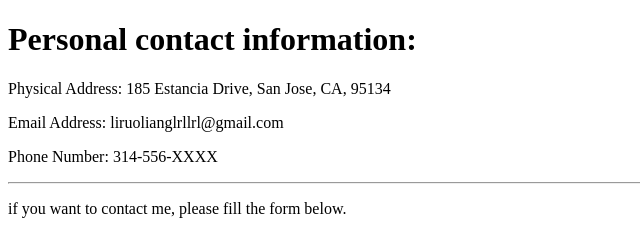
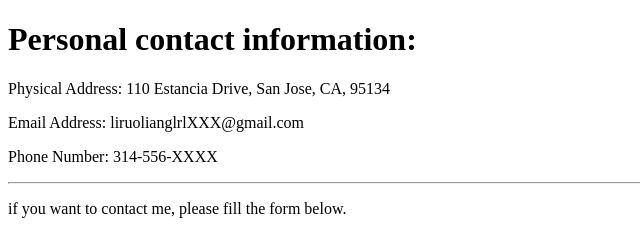
Before and after one commit to viki-ruoliangli/website-cv, a plain HTML site: page Contact_Info.html in a window 1280 px wide. Shown: the top 231 px of the page, 0-640 px from the left. Drawn offline with Linux system fonts and the light colour scheme.

Commit message:
Update Contact_Info.html

```diff
--- a/Contact_Info.html
+++ b/Contact_Info.html
@@ -6,8 +6,8 @@
   </head>
   <body>
     <h1>Personal contact information: </h1>
-    <p>Physical Address: 185 Estancia Drive, San Jose, CA, 95134</p>
-    <p>Email Address: liruolianglrllrl@gmail.com</p>
+    <p>Physical Address: 110 Estancia Drive, San Jose, CA, 95134</p>
+    <p>Email Address: liruolianglrlXXX@gmail.com</p>
     <p>Phone Number: 314-556-XXXX</p>
     <hr>
     <p>
```
